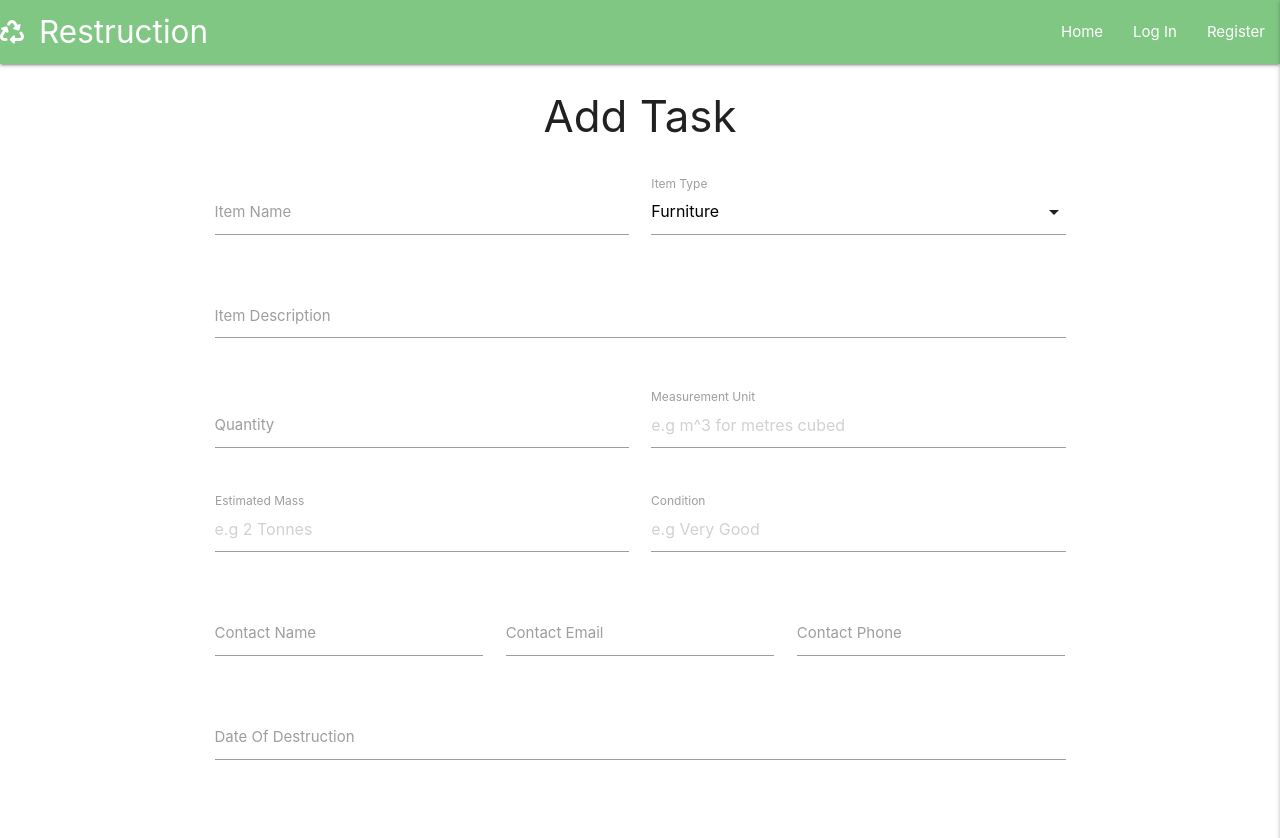
After one commit to marcusnolan/restruction, a Flask app: page /add_item in a window 1280 px wide. The commit adds this page. Run offline with Flask 2, Linux system fonts and the light colour scheme; some libraries are stand-ins or nearby versions.

Commit message:
Form to add new items to database created

```diff
--- a/app.py
+++ b/app.py
@@ -104,6 +104,11 @@ def logout():
     return redirect(url_for("login"))
 
 
+@app.route("/add_item")
+def add_item():
+    return render_template("add_items.html")
+
+
 if __name__ == "__main__":
     app.run(host=os.environ.get("IP"),
             port=int(os.environ.get("PORT")),
--- a/static/js/script.js
+++ b/static/js/script.js
@@ -2,4 +2,13 @@ $(document).ready(function(){
     $('.sidenav').sidenav({edge: "right"});
     $(".dropdown-trigger").dropdown();
     $('.collapsible').collapsible();
+    $('select').formSelect();
+    $('.datepicker').datepicker({
+        format: "yyyy/mm/dd",
+        yearRange:3,
+        showClearBtn: true,
+        i18n: {
+            done: "select"
+        }
+    });
   });
--- /dev/null
+++ b/templates/add_items.html
@@ -0,0 +1,89 @@
+{% extends "base.html" %}
+{% block content %}
+
+<h3 class="center-align">Add Task</h3>
+
+
+
+<div class="row">
+    <div class="input-field col s12">
+        <form class="col s12" method="POST" action="" id="add_task_form">
+            <div class="row">
+                <div class="input-field col s6">
+                    <input id="item_name" name="item_name" type="text" class="validate" minlength="5" maxlength="50" required>
+                    <label for="item_name">Item Name</label>
+                </div>
+                <div class="input-field col s6">
+            <select name="item_type" id="item_type" form="add_task_form" required>
+                <optgroup label="Object">
+                    <option value="object_furniture">Furniture</option>
+                    <option value="object_motorised_electrical">Motorised / Electrical</option>
+                    <option value="object_decorative">Decorative</option>
+                    <option value="object_Door">Door</option>
+                    <option value="object_fixture">Fixture</option>
+                    <option value="object_miscellaneous">Miscellaneous</option>
+                </optgroup>
+                <optgroup label="Materials">
+                    <option value="material_plastic">Plastic</option>
+                    <option value="material_steel">Steel</option>
+                    <option value="material_wood">Wood</option>
+                    <option value="material_glass">Glass</option>
+                    <option value="material_textiles">Textiles</option>
+                    <option value="material_ceramics">Ceramics</option>
+                    <option value="material_concrete">Concrete</option>
+                    <option value="material_packaging">Packaging</option>
+                </optgroup>
+            </select>
+            <label for="item_type">Item Type</label>
+        </div>
+            </div>
+            <div class="row">
+                <div class="input-field col s12">
+                    <textarea id="item_description" name="item_description" type="text" class="materialize-textarea validate" minlength="5" maxlength="150" required></textarea>
+                    <label for="item_description">Item Description</label>
+                </div>
+            </div>
+            <div class="row">
+                <div class="input-field col s6">
+                    <input id="quantity" name="quantity" type="text" class="validate" minlength="1">
+                    <label for="quantity">Quantity</label>
+                </div>
+                <div class="input-field col s6">
+                    <input placeholder="e.g m^3 for metres cubed" id="measurement_unit" name="measurement_unit" type="text" class="validate" minlength="1" maxlength="50">
+                    <label for="measurement_unit">Measurement Unit</label>
+                </div>
+            </div>
+            <div class="row">
+                <div class="input-field col s6">
+                    <input placeholder="e.g 2 Tonnes" id="estimated_mass" name="estimated_mass" type="text" class="validate" minlength="1" maxlength="50">
+                    <label for="estimated_mass">Estimated Mass</label>
+                </div>
+                <div class="input-field col s6">
+                    <input placeholder="e.g Very Good" id="condition" name="condition" type="text" class="validate"  minlength="2" maxlength="50" required>
+                    <label for="condition">Condition</label>
+                </div>
+            </div>
+            <div class="row">
+                <div class="input-field col s4">
+                    <input id="contact_name" name="contact_name" type="text" class="validate" minlength="5" maxlength="50" required>
+                    <label for="contact_name">Contact Name</label>
+                </div>
+                <div class="input-field col s4">
+                    <input id="contact_email" name="contact_email" type="email" class="validate" minlength="5" maxlength="50" required>
+                    <label for="contact_email">Contact Email</label>
+                </div>
+                <div class="input-field col s4">
+                    <input id="contact_phone" name="contact_phone" type="tel" class="validate">
+                    <label for="contact_phone">Contact Phone</label>
+                </div>
+            </div>
+            <div class="row">
+                <div class="input-field col s12">
+                    <input type="text" class="datepicker validate" name="date_of_destruction" id="date_of_destruction" required>
+                    <label for="date_of_destruction">Date Of Destruction</label>
+                </div>
+            </div>
+        </form>
+    </div>
+
+    {% endblock %}
--- a/templates/base.html
+++ b/templates/base.html
@@ -32,6 +32,7 @@
                         <li><a href="{{ url_for('logout') }}">Log Out</a></li>
                     </ul>
                     <li><a href="{{ url_for('get_items') }}">Items</a></li>
+                    <li><a href="{{ url_for('add_item') }}">Add Item</a></li>
                     <li><a class="dropdown-trigger" href="{{ url_for('profile', username=session['user']) }}"
                             data-target="my-account-dropdown">My Account <i class="fas fa-sort-down"></i></a></li>
                     {% else %}
@@ -52,6 +53,7 @@
                 <li><a href="{{ url_for('logout') }}">Log Out</a></li>
             </ul>
             <li><a href="{{ url_for('get_items') }}">Items</a></li>
+            <li><a href="{{ url_for('add_item') }}">Add Item</a></li>
             <li><a class="dropdown-trigger" href="{{ url_for('profile', username=session['user']) }}"
                     data-target="my-account-dropdown2">My Account <i class="fas fa-sort-down"></i></a></li>
             {% else %}
```
